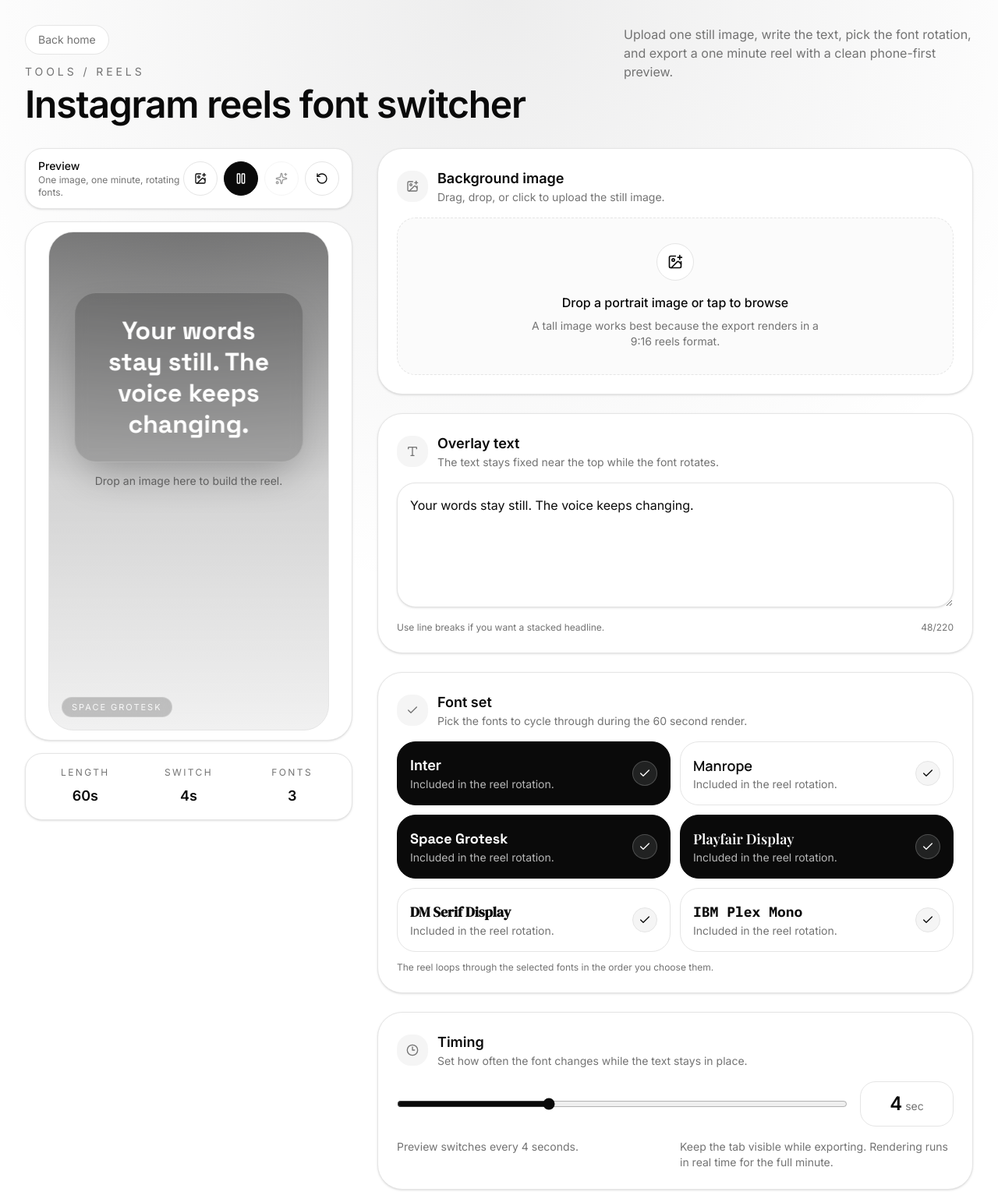
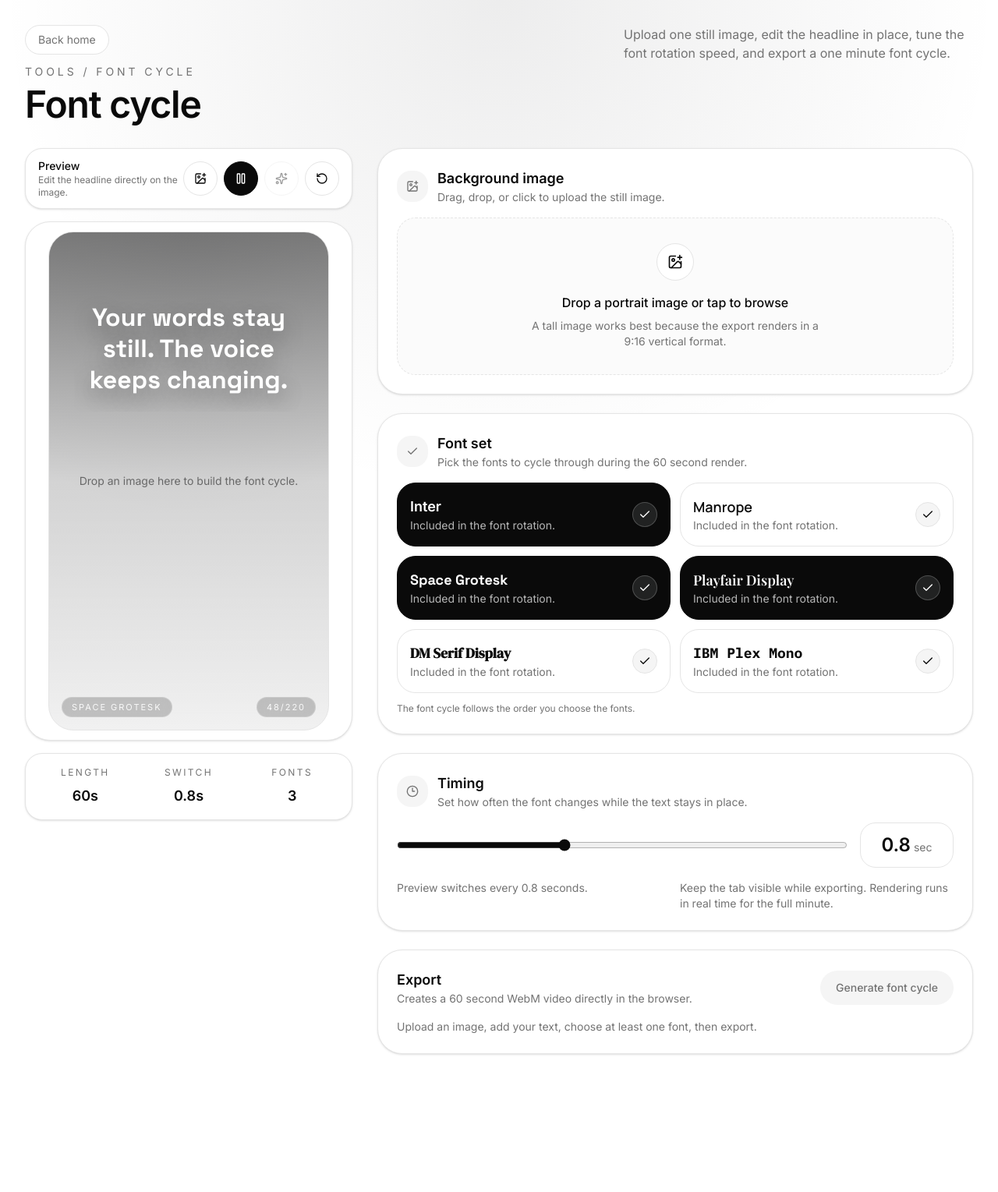
Before and after one commit to notTGY/ohitsfocused, an Astro site: page /tools/reels in a window 1280 px wide. Shown: the top 1529 px of the page at 78% size. After the commit the page ends 1384 px from the top, so only its background shows below. Built offline with nearby package versions, Linux system fonts and the light colour scheme; Astro itself is replaced by a stand-in of ours.

Commit message:
font cycle v2

```diff
--- a/src/components/ReelsCreator.tsx
+++ b/src/components/ReelsCreator.tsx
@@ -16,7 +16,6 @@ import {
   Play,
   RotateCcw,
   Sparkles,
-  Type,
 } from 'lucide-react';
 
 import { cn } from '@/lib/utils';
@@ -75,29 +74,6 @@ function getSupportedMimeType() {
   ];
 
   return candidates.find((candidate) => MediaRecorder.isTypeSupported(candidate)) ?? '';
-}
-
-function drawRoundedRectPath(
-  context: CanvasRenderingContext2D,
-  x: number,
-  y: number,
-  width: number,
-  height: number,
-  radius: number,
-) {
-  const safeRadius = Math.min(radius, width / 2, height / 2);
-
-  context.beginPath();
-  context.moveTo(x + safeRadius, y);
-  context.lineTo(x + width - safeRadius, y);
-  context.quadraticCurveTo(x + width, y, x + width, y + safeRadius);
-  context.lineTo(x + width, y + height - safeRadius);
-  context.quadraticCurveTo(x + width, y + height, x + width - safeRadius, y + height);
-  context.lineTo(x + safeRadius, y + height);
-  context.quadraticCurveTo(x, y + height, x, y + height - safeRadius);
-  context.lineTo(x, y + safeRadius);
-  context.quadraticCurveTo(x, y, x + safeRadius, y);
-  context.closePath();
 }
 
 function drawCoverImage(
@@ -165,16 +141,16 @@ function drawTextBlock(
   context: CanvasRenderingContext2D,
   text: string,
   font: FontOption,
-  boxX: number,
-  boxY: number,
-  boxWidth: number,
-  boxHeight: number,
+  areaX: number,
+  areaY: number,
+  areaWidth: number,
+  areaHeight: number,
 ) {
   const content = text.trim() || DEFAULT_TEXT;
   const horizontalPadding = 44;
   const verticalPadding = 36;
-  const maxWidth = boxWidth - horizontalPadding * 2;
-  const maxHeight = boxHeight - verticalPadding * 2;
+  const maxWidth = areaWidth - horizontalPadding * 2;
+  const maxHeight = areaHeight - verticalPadding * 2;
 
   let fontSize = 78;
   let lines = [content];
@@ -201,10 +177,10 @@ function drawTextBlock(
   context.shadowBlur = 24;
   context.shadowOffsetY = 10;
 
-  const textStartY = boxY + (boxHeight - lines.length * lineHeight) / 2;
+  const textStartY = areaY + (areaHeight - lines.length * lineHeight) / 2;
 
   lines.forEach((line, index) => {
-    context.fillText(line, boxX + boxWidth / 2, textStartY + index * lineHeight);
+    context.fillText(line, areaX + areaWidth / 2, textStartY + index * lineHeight);
   });
 
   context.restore();
@@ -229,19 +205,12 @@ function drawFrame(
   context.fillStyle = topGradient;
   context.fillRect(0, 0, width, height);
 
-  const boxWidth = width * 0.82;
-  const boxHeight = height * 0.24;
-  const boxX = (width - boxWidth) / 2;
-  const boxY = height * 0.12;
+  const textAreaWidth = width * 0.82;
+  const textAreaHeight = height * 0.24;
+  const textAreaX = (width - textAreaWidth) / 2;
+  const textAreaY = height * 0.12;
 
-  drawRoundedRectPath(context, boxX, boxY, boxWidth, boxHeight, 34);
-  context.fillStyle = 'rgba(18, 18, 20, 0.22)';
-  context.fill();
-  context.strokeStyle = 'rgba(255, 255, 255, 0.16)';
-  context.lineWidth = 2;
-  context.stroke();
-
-  drawTextBlock(context, text, font, boxX, boxY, boxWidth, boxHeight);
+  drawTextBlock(context, text, font, textAreaX, textAreaY, textAreaWidth, textAreaHeight);
 }
 
 function loadImage(source: string) {
@@ -254,7 +223,7 @@ function loadImage(source: string) {
 }
 
 function clampInterval(value: number) {
-  return Math.min(10, Math.max(1, Math.round(value)));
+  return Math.min(2, Math.max(0.1, Math.round(value * 10) / 10));
 }
 
 interface ActionButtonProps {
@@ -299,7 +268,7 @@ export default function ReelsCreator() {
   const [imageName, setImageName] = useState('');
   const [text, setText] = useState(DEFAULT_TEXT);
   const [selectedFontIds, setSelectedFontIds] = useState<string[]>(['inter', 'space-grotesk', 'playfair']);
-  const [changeIntervalSeconds, setChangeIntervalSeconds] = useState(4);
+  const [changeIntervalSeconds, setChangeIntervalSeconds] = useState(0.8);
   const [isDragActive, setIsDragActive] = useState(false);
   const [isPreviewPlaying, setIsPreviewPlaying] = useState(true);
   const [currentFontIndex, setCurrentFontIndex] = useState(0);
@@ -388,7 +357,7 @@ export default function ReelsCreator() {
     setImageName('');
     setText(DEFAULT_TEXT);
     setSelectedFontIds(['inter', 'space-grotesk', 'playfair']);
-    setChangeIntervalSeconds(4);
+    setChangeIntervalSeconds(0.8);
     setIsPreviewPlaying(true);
     setCurrentFontIndex(0);
     setExportProgressSeconds(0);
@@ -443,7 +412,7 @@ export default function ReelsCreator() {
 
       drawFrame(context, image, text, activeFonts[0] ?? FONT_OPTIONS[0]);
 
-      stream = canvas.captureStream(15);
+      stream = canvas.captureStream(30);
 
       const mimeType = getSupportedMimeType();
       const recorder = mimeType
@@ -506,7 +475,7 @@ export default function ReelsCreator() {
       const blob = new Blob(chunks, { type: mimeType || 'video/webm' });
       setVideoObjectUrl(URL.createObjectURL(blob));
     } catch (error) {
-      const message = error instanceof Error ? error.message : 'Could not export the reel.';
+      const message = error instanceof Error ? error.message : 'Could not export the font cycle.';
       setErrorMessage(message);
     } finally {
       if (animationFrameId) {
@@ -566,7 +535,7 @@ export default function ReelsCreator() {
         <div className="flex items-center justify-between rounded-3xl border border-border bg-card px-4 py-3 shadow-sm">
           <div>
             <p className="text-sm font-medium text-card-foreground">Preview</p>
-            <p className="text-xs text-muted-foreground">One image, one minute, rotating fonts.</p>
+            <p className="text-xs text-muted-foreground">Edit the headline directly on the image.</p>
           </div>
 
           <div className="flex items-center gap-2">
@@ -580,7 +549,7 @@ export default function ReelsCreator() {
             >
               {isPreviewPlaying ? <Pause className="h-4 w-4" /> : <Play className="h-4 w-4" />}
             </ActionButton>
-            <ActionButton disabled={!canExport} label="Generate 60s video" onClick={handleExport}>
+            <ActionButton disabled={!canExport} label="Generate font cycle" onClick={handleExport}>
               <Sparkles className="h-4 w-4" />
             </ActionButton>
             <ActionButton label="Reset creator" onClick={resetCreator}>
@@ -595,23 +564,32 @@ export default function ReelsCreator() {
               <img alt="Uploaded background preview" className="h-full w-full object-cover" src={imageUrl} />
             ) : (
               <div className="flex h-full w-full items-center justify-center bg-[radial-gradient(circle_at_top,_rgba(24,24,27,0.08),_transparent_55%),linear-gradient(180deg,_rgba(24,24,27,0.08),_rgba(24,24,27,0.02))] px-8 text-center text-sm text-muted-foreground">
-                Drop an image here to build the reel.
+                Drop an image here to build the font cycle.
               </div>
             )}
 
             <div className="absolute inset-0 bg-gradient-to-b from-black/45 via-black/10 to-transparent" />
 
-            <div className="absolute left-1/2 top-[12%] w-[82%] -translate-x-1/2 rounded-[1.75rem] border border-white/20 bg-black/20 px-6 py-7 text-center text-white shadow-2xl backdrop-blur-sm">
-              <p
-                className="whitespace-pre-wrap text-2xl font-bold leading-tight md:text-[2rem]"
-                style={{ fontFamily: previewFont.cssFamily }}
-              >
-                {text.trim() || DEFAULT_TEXT}
-              </p>
-            </div>
+            <textarea
+              aria-label="Overlay text"
+              className="absolute left-1/2 top-[12%] h-[24%] w-[82%] -translate-x-1/2 resize-none border-none bg-transparent px-2 py-3 text-center text-2xl font-bold leading-tight text-white outline-none placeholder:text-white/60 md:text-[2rem]"
+              maxLength={220}
+              onChange={(event) => setText(event.target.value)}
+              placeholder="Type directly on the image"
+              spellCheck={false}
+              style={{
+                fontFamily: previewFont.cssFamily,
+                textShadow: '0 10px 28px rgba(0, 0, 0, 0.35)',
+              }}
+              value={text}
+            />
 
             <div className="absolute bottom-4 left-4 flex items-center gap-2 rounded-full border border-white/20 bg-black/20 px-3 py-1 text-[11px] uppercase tracking-[0.18em] text-white/90 backdrop-blur-sm">
               <span>{previewFont.label}</span>
+            </div>
+
+            <div className="absolute bottom-4 right-4 rounded-full border border-white/20 bg-black/20 px-3 py-1 text-[11px] uppercase tracking-[0.18em] text-white/90 backdrop-blur-sm">
+              {text.length}/220
             </div>
           </div>
         </div>
@@ -623,7 +601,7 @@ export default function ReelsCreator() {
           </div>
           <div>
             <p className="text-xs uppercase tracking-[0.2em] text-muted-foreground">Switch</p>
-            <p className="mt-2 text-lg font-semibold text-card-foreground">{changeIntervalSeconds}s</p>
+            <p className="mt-2 text-lg font-semibold text-card-foreground">{changeIntervalSeconds.toFixed(1)}s</p>
           </div>
           <div>
             <p className="text-xs uppercase tracking-[0.2em] text-muted-foreground">Fonts</p>
@@ -641,7 +619,7 @@ export default function ReelsCreator() {
 
               <a
                 className="group relative inline-flex h-11 w-11 items-center justify-center rounded-full border border-border bg-background text-foreground transition-colors hover:bg-accent hover:text-accent-foreground"
-                download="instagram-reel-font-cycle.webm"
+                download="font-cycle.webm"
                 href={exportedVideoUrl}
               >
                 <Download className="h-4 w-4" />
@@ -695,33 +673,9 @@ export default function ReelsCreator() {
               {imageName || 'Drop a portrait image or tap to browse'}
             </p>
             <p className="mt-2 max-w-sm text-sm text-muted-foreground">
-              A tall image works best because the export renders in a 9:16 reels format.
+              A tall image works best because the export renders in a 9:16 vertical format.
             </p>
           </label>
-        </section>
-
-        <section className="rounded-[2rem] border border-border bg-card p-6 shadow-sm">
-          <div className="mb-4 flex items-center gap-3">
-            <div className="inline-flex h-10 w-10 items-center justify-center rounded-2xl bg-muted text-muted-foreground">
-              <Type className="h-4 w-4" />
-            </div>
-            <div>
-              <h2 className="text-lg font-semibold text-card-foreground">Overlay text</h2>
-              <p className="text-sm text-muted-foreground">The text stays fixed near the top while the font rotates.</p>
-            </div>
-          </div>
-
-          <textarea
-            className="min-h-40 w-full rounded-[1.5rem] border border-input bg-background px-4 py-4 text-base text-foreground shadow-sm transition-colors placeholder:text-muted-foreground focus-visible:outline-none focus-visible:ring-2 focus-visible:ring-ring"
-            maxLength={220}
-            onChange={(event) => setText(event.target.value)}
-            placeholder="Add the message you want on top of the image."
-            value={text}
-          />
-          <div className="mt-3 flex items-center justify-between text-xs text-muted-foreground">
-            <span>Use line breaks if you want a stacked headline.</span>
-            <span>{text.length}/220</span>
-          </div>
         </section>
 
         <section className="rounded-[2rem] border border-border bg-card p-6 shadow-sm">
@@ -757,7 +711,7 @@ export default function ReelsCreator() {
                       {font.label}
                     </p>
                     <p className={cn('text-sm', isSelected ? 'text-background/70' : 'text-muted-foreground')}>
-                      Included in the reel rotation.
+                      Included in the font rotation.
                     </p>
                   </div>
                   <span
@@ -774,7 +728,7 @@ export default function ReelsCreator() {
           </div>
 
           <p className="mt-3 text-xs text-muted-foreground">
-            The reel loops through the selected fonts in the order you choose them.
+            The font cycle follows the order you choose the fonts.
           </p>
         </section>
 
@@ -792,20 +746,21 @@ export default function ReelsCreator() {
           <div className="grid gap-4 md:grid-cols-[minmax(0,1fr)_120px] md:items-center">
             <input
               className="w-full accent-foreground"
-              max={10}
-              min={1}
+              max={2}
+              min={0.1}
               onChange={(event) => setChangeIntervalSeconds(clampInterval(Number(event.target.value)))}
+              step={0.1}
               type="range"
               value={changeIntervalSeconds}
             />
             <div className="rounded-[1.25rem] border border-input bg-background px-4 py-3 text-center">
-              <span className="text-2xl font-semibold text-foreground">{changeIntervalSeconds}</span>
+              <span className="text-2xl font-semibold text-foreground">{changeIntervalSeconds.toFixed(1)}</span>
               <span className="ml-1 text-sm text-muted-foreground">sec</span>
             </div>
           </div>
 
           <div className="mt-4 grid gap-3 text-sm text-muted-foreground md:grid-cols-2">
-            <p>Preview switches every {changeIntervalSeconds} seconds.</p>
+            <p>Preview switches every {changeIntervalSeconds.toFixed(1)} seconds.</p>
             <p>Keep the tab visible while exporting. Rendering runs in real time for the full minute.</p>
           </div>
         </section>
@@ -828,7 +783,7 @@ export default function ReelsCreator() {
               disabled={!canExport}
               onClick={handleExport}
             >
-              {isExporting ? `Rendering ${exportProgressSeconds}s / 60s` : 'Generate 60s reel'}
+              {isExporting ? `Rendering ${exportProgressSeconds}s / 60s` : 'Generate font cycle'}
             </button>
           </div>
 
--- a/src/pages/index.astro
+++ b/src/pages/index.astro
@@ -46,7 +46,7 @@ import "@/styles/global.css"
 							href="/tools/reels"
 							class="inline-flex items-center rounded-full border border-border bg-background px-5 py-3 text-sm font-medium text-foreground transition-colors hover:bg-accent hover:text-accent-foreground"
 						>
-							Open reels creator
+							Open font cycle
 						</a>
 					</div>
 				</div>
--- a/src/pages/tools/reels.astro
+++ b/src/pages/tools/reels.astro
@@ -9,7 +9,7 @@ import '@/styles/global.css';
     <link rel="icon" href="/apple-touch-icon.png" />
     <meta name="viewport" content="width=device-width" />
     <meta name="generator" content={Astro.generator} />
-    <title>Instagram Reels Creator</title>
+    <title>Font Cycle</title>
     <script is:inline>
       if (window.matchMedia('(prefers-color-scheme: dark)').matches) {
         document.documentElement.classList.add('dark');
@@ -30,15 +30,15 @@ import '@/styles/global.css';
               Back home
             </a>
             <div class="space-y-2">
-              <p class="text-sm uppercase tracking-[0.28em] text-muted-foreground">Tools / Reels</p>
+              <p class="text-sm uppercase tracking-[0.28em] text-muted-foreground">Tools / Font Cycle</p>
               <h1 class="text-3xl font-semibold tracking-tight text-foreground md:text-5xl">
-                Instagram reels font switcher
+                Font cycle
               </h1>
             </div>
           </div>
 
           <p class="max-w-md text-sm leading-6 text-muted-foreground md:text-base">
-            Upload one still image, write the text, pick the font rotation, and export a one minute reel with a clean phone-first preview.
+            Upload one still image, edit the headline in place, tune the font rotation speed, and export a one minute font cycle.
           </p>
         </div>
 
```
